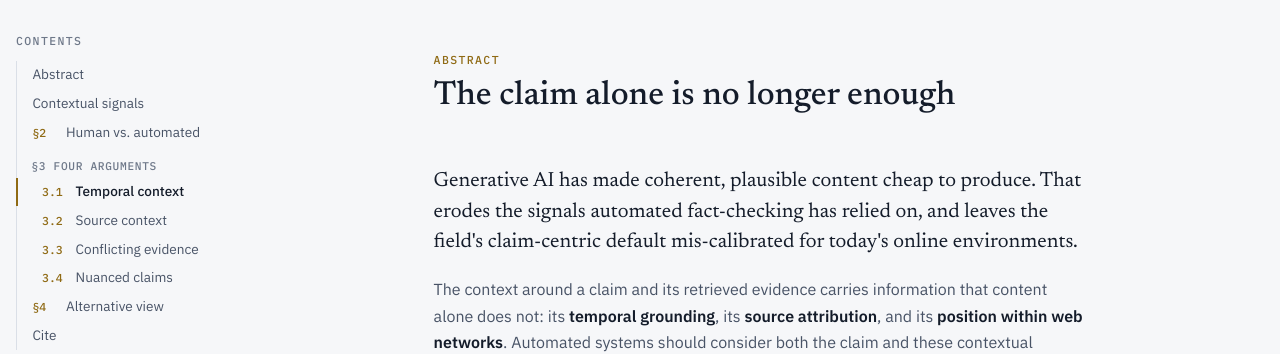
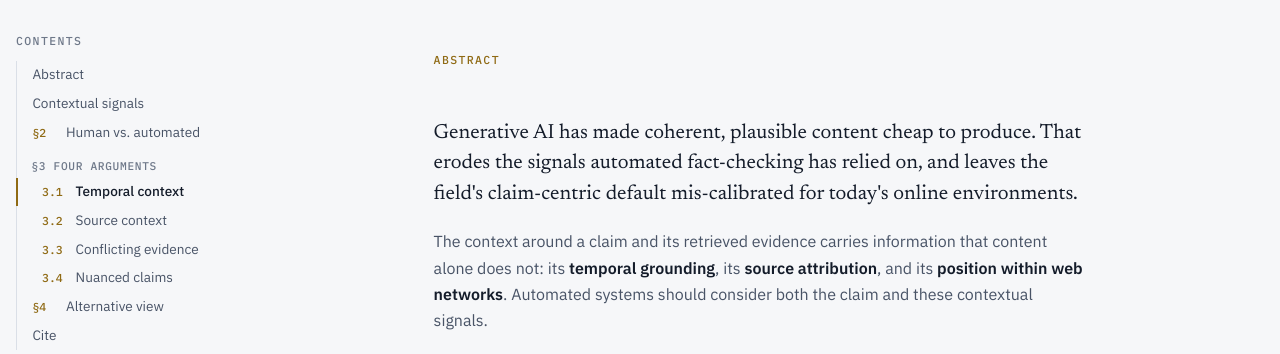
Before and after one commit to ekmpa/context, a plain HTML site: page index.html in a window 1280 px wide. Shown: the part 448-802 px from the top of the page. Drawn offline with Linux system fonts and the light colour scheme.

Commit message:
Remove abstract heading
Co-Authored-By: Claude Opus 5.5 <noreply@anthropic.com>

```diff
--- a/index.html
+++ b/index.html
@@ -422,7 +422,7 @@ section[id] { scroll-margin-top: 1.5rem; }
   <!-- ===== Abstract ===== -->
   <section id="abstract">
     <div class="col prose">
-      <div class="sec-head"><span class="eyebrow">Abstract</span><h2>The claim alone is no longer enough</h2></div>
+      <div class="sec-head"><span class="eyebrow">Abstract</span></div>
       <p class="lede">Generative AI has made coherent, plausible content cheap to produce. That erodes the signals automated fact-checking has relied on, and leaves the field's claim-centric default mis-calibrated for today's online environments.</p>
       <p>The context around a claim and its retrieved evidence carries information that content alone does not: its <strong>temporal grounding</strong>, its <strong>source attribution</strong>, and its <strong>position within web networks</strong>. Automated systems should consider both the claim and these contextual signals.</p>
       <p>We develop this position along four arguments. Machine learning methods should account for the temporal nature of verification, which is limited by the evidence available at the moment it happens. Contextual signals are useful for verification broadly, particularly when retrieved evidence supports conflicting judgments, and for detecting varying degrees of verifiability, ambiguity and subjectivity in a claim. We find that such nuanced claims make up considerable proportions of popular benchmarks, and outline considerations for designing and evaluating holistic verification systems.</p>
```
